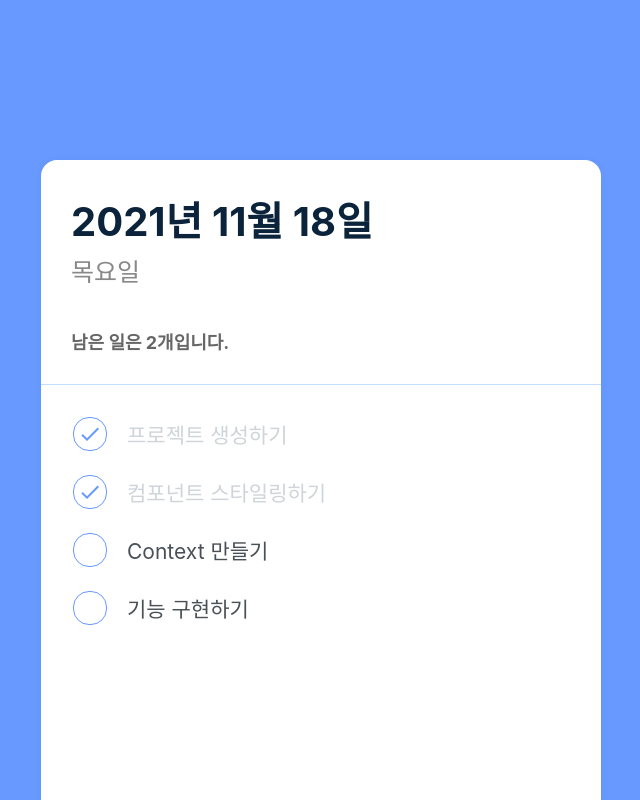
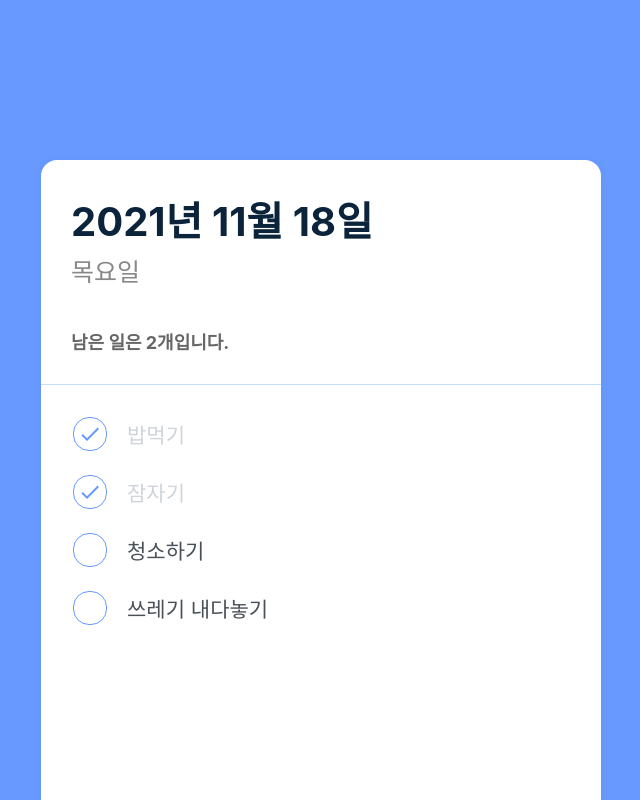
Before and after one commit to octavesop/react-todo, a React (Create React App) app: page / in a window 1280 px wide. Shown: the top 800 px of the page, without its empty margins (319-959 px from the left). Built offline with nearby package versions, Linux system fonts and the light colour scheme.

Commit message:
TodoContext와 todolist 연동

```diff
--- a/src/components/TodoList.js
+++ b/src/components/TodoList.js
@@ -1,6 +1,7 @@
 import React from 'react';
 import styled from 'styled-components';
 import TodoItem from './TodoItem';
+import { useTodoState } from './TodoContext';
 
 const TodoListBlock = styled.div `
     flex: 1;
@@ -10,12 +11,17 @@
 `;
 
 function TodoList() {
+    const todos = useTodoState();
     return (
         <TodoListBlock>
-            <TodoItem text="프로젝트 생성하기" done={true} />
-            <TodoItem text="컴포넌트 스타일링하기" done={true} />
-            <TodoItem text="Context 만들기" done={false} />
-            <TodoItem text="기능 구현하기" done={false} />
+            {todos.map(todo => (
+                <TodoItem
+                    key={todo.id}
+                    id={todo.id}
+                    text={todo.text}
+                    done={todo.done}
+                />
+            ))}
         </TodoListBlock>
     )
 }
```
